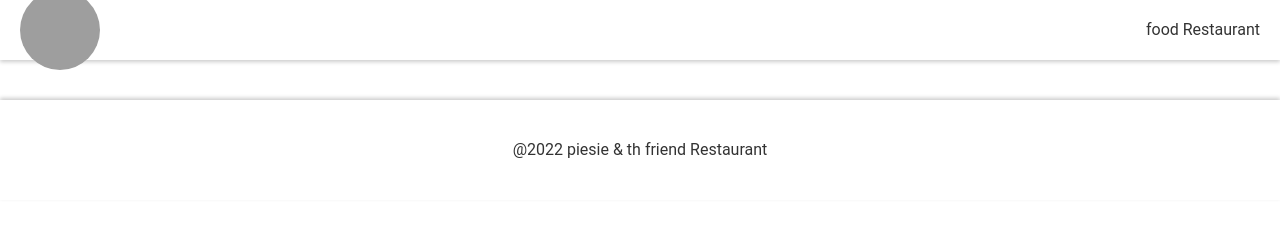
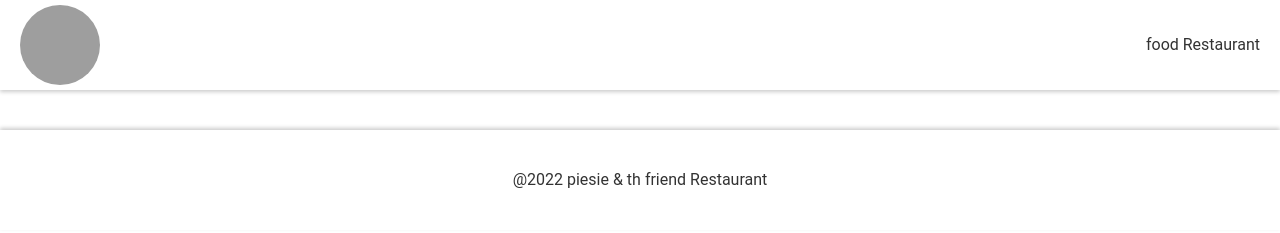
Before and after one commit to Kayonga99/Javascript-Capstone, a website built with webpack: page src/index.html in a window 1280 px wide. Built offline with nearby package versions, Linux system fonts and the light colour scheme; no server answers; grey boxes are pictures that could not be loaded.

Commit message:
Update style.css.

```diff
--- a/src/index.css
+++ b/src/index.css
@@ -11,12 +11,14 @@ body {
   background: #fff;
 }
 
+/* header */
+
 .header {
   display: flex;
   justify-content: space-between;
   align-items: center;
   padding: 0 20px;
-  height: 60px;
+  height: 90px;
   background: #fff;
   box-shadow: 0 2px 4px rgba(0, 0, 0, 0.2);
 }
@@ -55,10 +57,6 @@ main {
   box-shadow: 0 2px 4px rgba(0, 0, 0, 0.2);
 }
 
-/* .food-image {
-  width: 25%;
-} */
-
 .food-image .food-img {
   width: 100%;
 }
@@ -89,6 +87,8 @@ main {
   border-radius: 5px;
   box-shadow: 0 2px 4px rgba(0, 0, 0, 0.2);
 }
+
+/* footer */
 
 .footer {
   display: flex;
```
